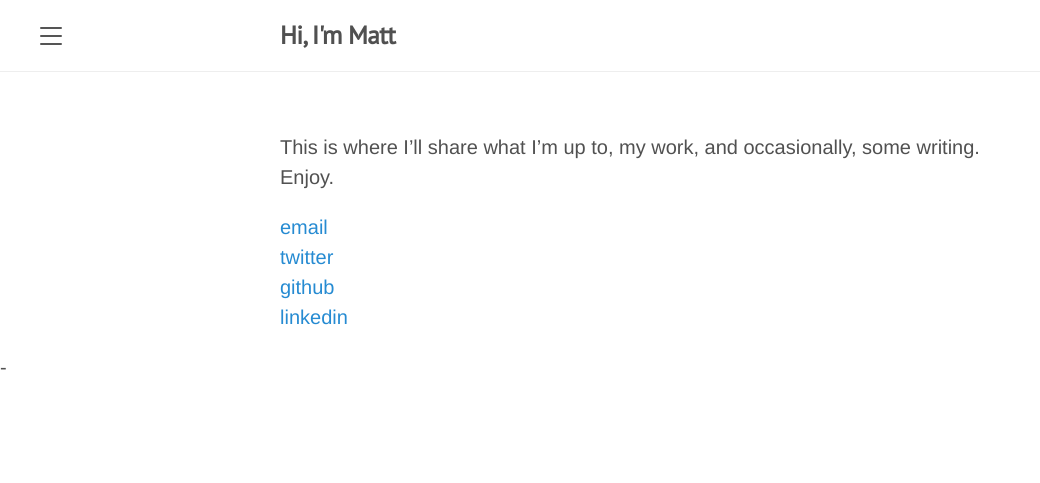
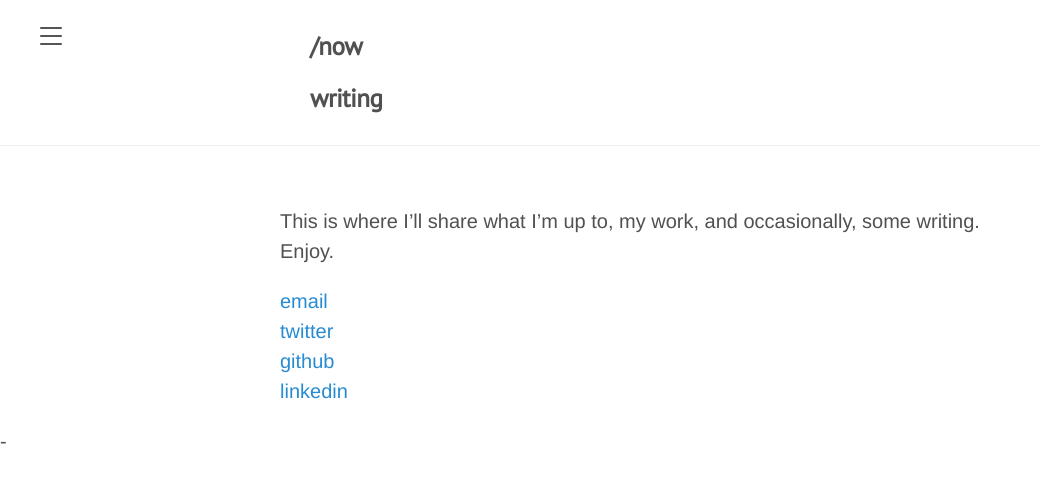
Before and after one commit to mattpupa/mattpupa, a Jekyll site: the page built from index.markdown, in a window 1280 px wide. Shown: the top 483 px of the page, without its empty margins (0-1040 px from the left). Built offline with Jekyll 4.4.1, drawn with Linux system fonts in a browser that asks for light colours.

Commit message:
header experiment

```diff
--- a/_includes/head.html
+++ b/_includes/head.html
@@ -3,14 +3,11 @@
   <meta name="viewport" content="width=device-width, initial-scale=1.0, maximum-scale=1">
 
   <title>
-    {% assign pages_list = site.pages | sort:"url" %}
-    {% for node in pages_list %}
-      {% if node.title != null %}
-        {% if node.layout == "page" %}
-          <a class="sidebar-nav-item{% if page.url == node.url %} active{% endif %}" href="{{ node.url | absolute_url }}">{{ node.title }}</a>
-        {% endif %}
-      {% endif %}
-    {% endfor %}
+    {% if page.title == "Home" %}
+      {{ site.title }} &middot; {{ site.tagline }}
+    {% else %}
+      {{ page.title }} &middot; {{ site.title }}
+    {% endif %}
   </title>
 
   <link rel="stylesheet" href="/assets/css/styles.css">
--- a/_layouts/default.html
+++ b/_layouts/default.html
@@ -13,7 +13,14 @@
       <div class="masthead">
         <div class="container">
           <h3 class="masthead-title">
-            {{ site.title }}
+            {% assign pages_list = site.pages | sort:"url" %}
+            {% for node in pages_list %}
+              {% if node.title != null %}
+                {% if node.layout == "page" %}
+                  <a class="sidebar-nav-item{% if page.url == node.url %} active{% endif %}" href="{{ node.url | absolute_url }}">{{ node.title }}</a>
+                {% endif %}
+              {% endif %}
+            {% endfor %}
           </h3>
         </div>
       </div>
```
